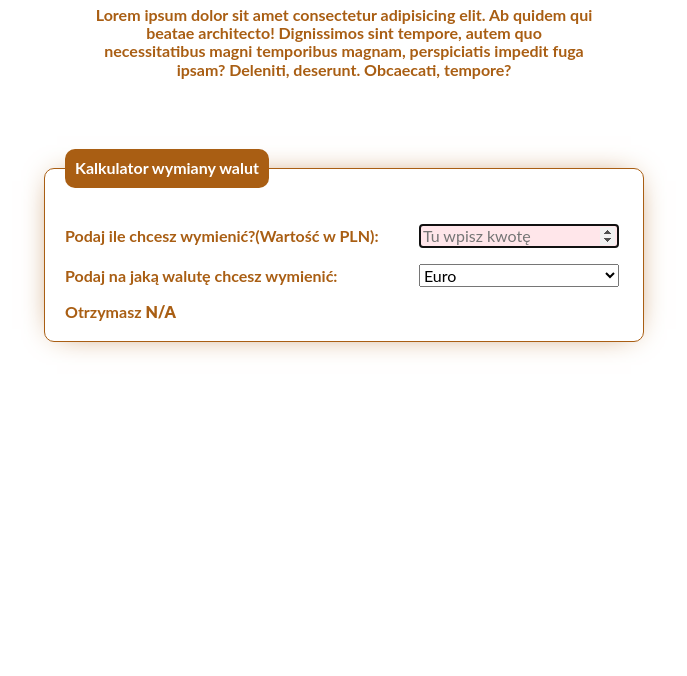
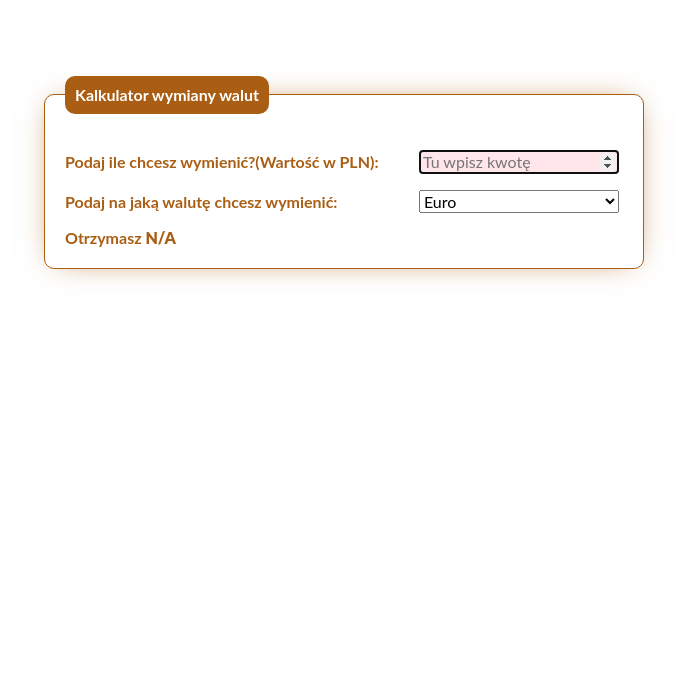
Before and after one commit to Jernejdamian/Exchange-Current-Online-Maj, a plain HTML site: page index.html in a window 1280 px wide. Shown: the part 124-800 px from the top of the page, without its empty margins (296-983 px from the left). Drawn offline with nearby package versions, Linux system fonts and the light colour scheme.

Commit message:
deleted text in header

```diff
--- a/index.html
+++ b/index.html
@@ -17,9 +17,6 @@
 <body>
     <header class="header">
         <h1>Exchange Current Online</h1>
-        <span>Lorem ipsum dolor sit amet consectetur adipisicing elit. Ab quidem qui beatae architecto! Dignissimos sint
-            tempore, autem quo necessitatibus magni temporibus magnam, perspiciatis impedit fuga ipsam? Deleniti,
-            deserunt. Obcaecati, tempore?</span>
     </header>
     <main>
         <form class="js-form">
```
